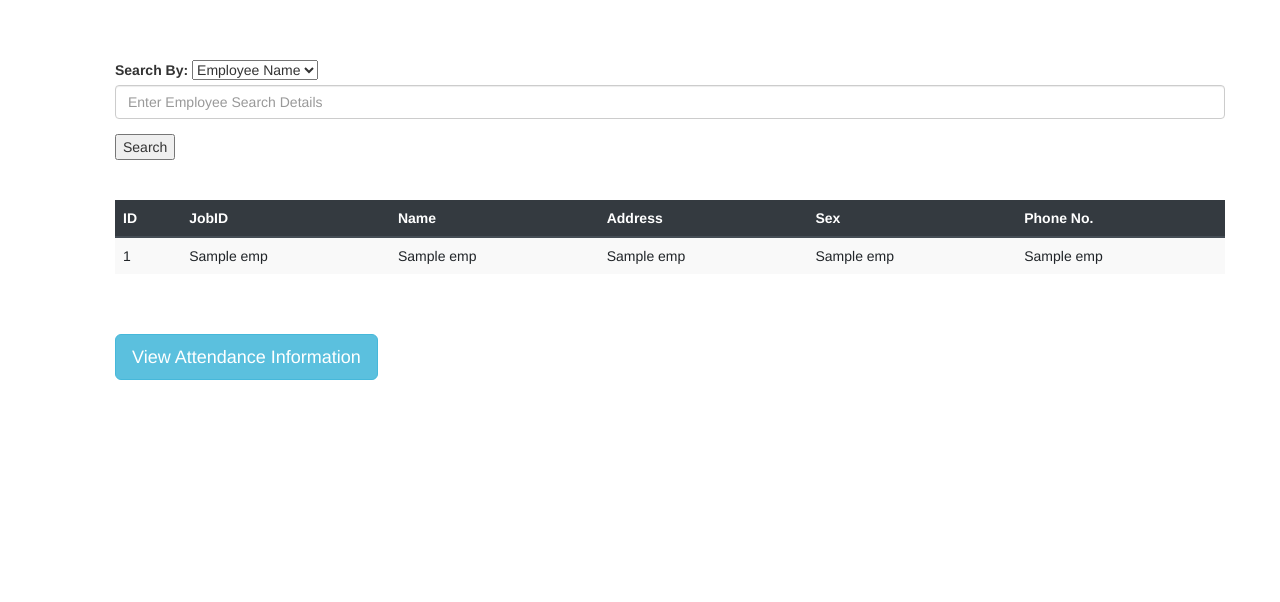
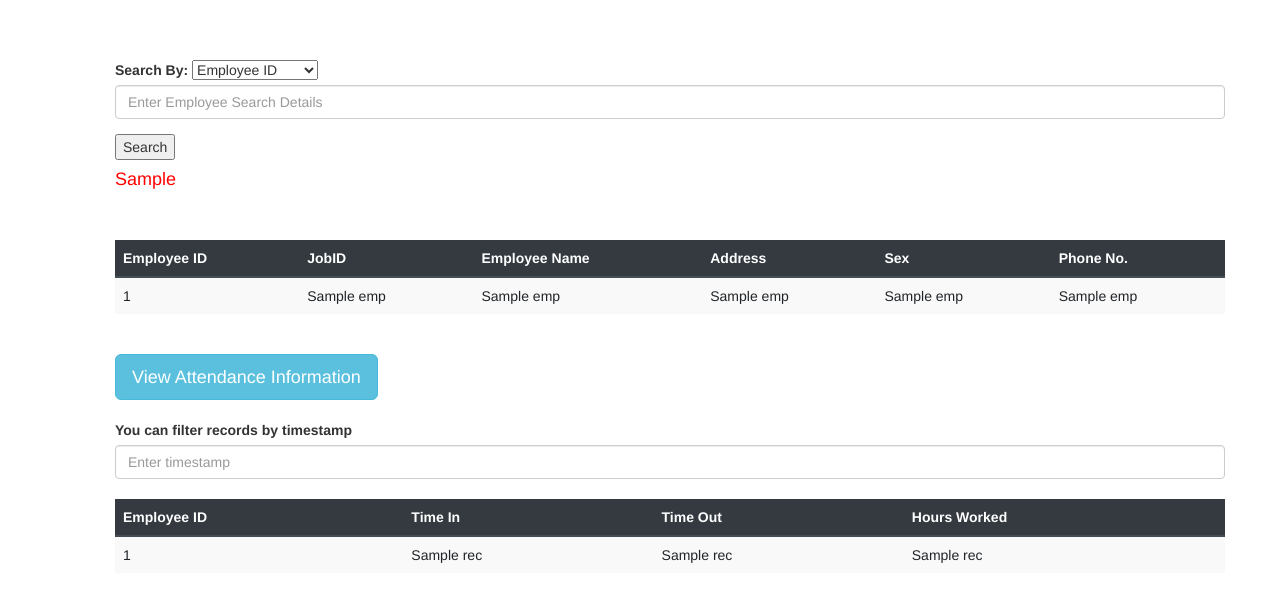
Before and after one commit to rmlsuperville/COMP3613GroupProject, a Flask app: template templates/executive.html in a window 1280 px wide. Shown: the part 62-664 px from the top of the page. Run offline with Flask 2, Linux system fonts and the light colour scheme; the template is opened without the code that fills it: most values are stand-ins (such as "Sample title", 1, 10 or a date in 2020); some libraries are stand-ins or nearby versions.

Commit message:
updated the executive page

```diff
--- a/deploy.py
+++ b/deploy.py
@@ -10,13 +10,18 @@ app.config['MYSQL_DB'] = "SWy5rY8sM1"
 
 mysql = MySQL(app)
 
+
 @app.route('/')
 def index():
 	return render_template('index.html')
 
+
+
 @app.route('/login')
 def login():
 	return render_template('login.html')
+
+
 
 @app.route('/validate', methods=['POST'])
 def validate():
@@ -30,50 +35,50 @@ def validate():
 		return render_template('login.html', msg="invalid")
 
 
+
+
 @app.route('/employees')
 def employees():
 	cur1 = mysql.connection.cursor()
 	cur2 = mysql.connection.cursor()
-
 	resultValue1 = cur1.execute("SELECT * FROM EmployeeInfo")
 	resultValue2 = cur2.execute("SELECT * FROM EmployeeRecords")
 	if resultValue1 > 0 and resultValue2 > 0:
-
 		empInfo = cur1.fetchall()
 		empRecords = cur2.fetchall()
-
 		return render_template('employees.html', empInfo=empInfo, empRecords=empRecords)
 	else:
 		return "<h1>Failure in retrieving data</h1>"
 
 
+
+
+
 @app.route('/employee_search', methods=['POST'])
 def employee_search():
-
 	empID = request.form['empId']
 	cur = mysql.connection.cursor()
-
 	result = cur.execute("SELECT * FROM EmployeeRecords WHERE EmployeeID = {};". format(empID))
 	if result > 0:
 		empRecord = cur.fetchall()
-
 		return render_template('employee.html', empRecord=empRecord)
 	else:
 		return "<h1>Failure in retrieving data</h1>"
+
+
 
 @app.route('/executive')
 def executive():
 	return render_template('executive.html')
 
 
+
+
 @app.route('/employee_search_exec', methods=['POST'])
 def employee_search_exec():
-
 	search_type = request.form['search_type']
 	empDetails = request.form['empDetails']
-
 	cur = mysql.connection.cursor()
-
 	if search_type == "empId":
 		empDetails = int(empDetails)
 		result = cur.execute("SELECT ID, JobID, Name, Address, Sex, PhoneNo FROM EmployeeInfo WHERE ID = {};". format(empDetails))
@@ -85,26 +90,43 @@ def employee_search_exec():
 		if result > 0:
 			empRecord = cur.fetchall()
 			return render_template('executive.html', empRecord=empRecord)
-	return render_template('executive.html', msg="No Results Found")
+	return render_template('executive.html', emp_msg="No Results Found")
 
 
-#app.route('/emplo')
 
+
+
+@app.route('/employee_attendance_info/<int:id>')
+def employee_attendance_info(id):
+	cur1 = mysql.connection.cursor()
+	cur2 = mysql.connection.cursor()
+	result1 = cur1.execute("SELECT ID, JobID, Name, Address, Sex, PhoneNo FROM EmployeeInfo WHERE ID = {};". format(id))
+	empRecord = cur1.fetchall()
+	result2 = cur2.execute("SELECT * FROM EmployeeRecords WHERE EmployeeID = {};". format(id))
+	if result2 > 0:
+			empAttendance = cur2.fetchall()
+			return render_template('executive.html', empRecord = empRecord, empAttendance=empAttendance)
+	else:
+		return render_template('executive.html', empRecord=empRecord , att_msg="No Attendance Results Found")
 
 
 @app.route('/manual_log')
 def manual_log():
-	return render_template('manual_log.html', msg="")
+	return render_template('manual_log.html')
 
 
 @app.route('/input_log', methods=['POST'])
 def input_log():
-
 	empID = request.form['empId']
 	log_type = request.form['log_type']
 	cur = mysql.connection.cursor()
 	result = cur.execute("SELECT * FROM EmployeeInfo WHERE ID = {};". format(empID))
 	if result > 0:
+		"""if log_type == "":
+			cur.execute("INSERT INTO EmployeeRecords (id, data) VALUES (%s, %s);", (maxid[0] + 1, insert))
+
+		cur.execute("INSERT INTO example (id, data) VALUES (%s, %s);", (maxid[0] + 1, insert))
+		mysql.connection.commit()"""
 		return render_template('manual_log.html', msg="valid",)# log_type=log_type)
 	else:
 		return render_template('manual_log.html', msg="invalid")
--- a/templates/executive.html
+++ b/templates/executive.html
@@ -6,29 +6,32 @@
         <div class="form-group">
             <label for="search_type">Search By: </label>
             <select id="search_type" name="search_type" required>
+                <option value="empId">Employee ID</option>
                 <option value="empName">Employee Name</option>
-                <option value="empId">Employee ID</option>
             </select>
+            <br>
             <input type="text" class="form-control" id="empDetails" name="empDetails" aria-describedby="formHelp" placeholder="Enter Employee Search Details" required>
         </div>
         <input type="submit" value="Search">
     </form>
-    {% if msg is defined %}
-        <h4 style="color: red;">{{msg}}</h4>
+
+    {% if emp_msg is defined %}
+        <h4 style="color: red;">{{emp_msg}}</h4>
     {% endif %}
 
 
     <br><br>
 
     {% if empRecord is defined %}
-        {% set empId = empRecord[0] %}
+        {% set empId = empRecord[0][0] %}
         <table class="table table-striped table-hover">
                 <thead class="thead-dark">
-                    <th>ID</th> <th>JobID</th> <th>Name</th> <th>Address</th> <th>Sex</th>  <th>Phone No.</th>
+                    <th>Employee ID</th> <th>JobID</th> <th>Employee Name</th> <th>Address</th> <th>Sex</th>  <th>Phone No.</th>
                 </thead>
                 <tbody>
                     {% for emp in empRecord%}
                     <tr>
+
                         <td>{{emp[0]}}</td>
                         <td>{{emp[1]}}</td>
                         <td>{{emp[2]}}</td>
@@ -40,9 +43,63 @@
                 </tbody>
         </table>
 
+        <br>
+
+        <a href="/employee_attendance_info/{{empId}}"><button style="margin: 0 auto;" type="button" class="btn btn-info btn-lg">View Attendance Information</button></a>
+
         <br><br>
 
-        <button style="margin: 0 auto;" type="button" class="btn btn-info btn-lg">View Attendance Information</button>
+        {% if att_msg is defined %}
+            <h4 style="color: red;">{{msg}}</h4>
+        {% endif %}
+
+        {% if empAttendance is defined %}
+            <label for="searchInput">You can filter records by timestamp</label>
+            <input type="text" class="form-control" name="searchInput" id="searchInput" onkeyup="myFunction()" placeholder="Enter timestamp">
+            <br>
+            <table class="table table-striped table-hover" id="timeRecords">
+                <thead class="thead-dark">
+                    <th>Employee ID</th> <th>Time In</th> <th>Time Out</th> <th>Hours Worked</th>
+                </thead>
+                <tbody>
+                    {% for rec in empAttendance %}
+                    <tr>
+
+                        <td>{{rec[0]}}</td>
+                        <td>{{rec[1]}}</td>
+                        <td>{{rec[2]}}</td>
+                        <td>{{rec[3]}}</td>
+                    </tr>
+                    {% endfor %}
+                </tbody>
+        </table>
+
+        <script>
+        function myFunction() {
+              // Declare variables
+              var input, filter, table, tr, td, i, txtValue;
+              input = document.getElementById("searchInput");
+              filter = input.value.toUpperCase();
+              table = document.getElementById("timeRecords");
+              tr = table.getElementsByTagName("tr");
+
+              // Loop through all table rows, and hide those who don't match the search query
+              for (i = 0; i < tr.length; i++) {
+                td = tr[i].getElementsByTagName("td")[1];
+                if (td) {
+                  txtValue = td.textContent || td.innerText;
+                  if (txtValue.toUpperCase().indexOf(filter) > -1) {
+                    tr[i].style.display = "";
+                  } else {
+                    tr[i].style.display = "none";
+                  }
+                }
+              }
+            }
+            </script>
+        {% endif %}
+
+
 
     {% endif %}
 
```
